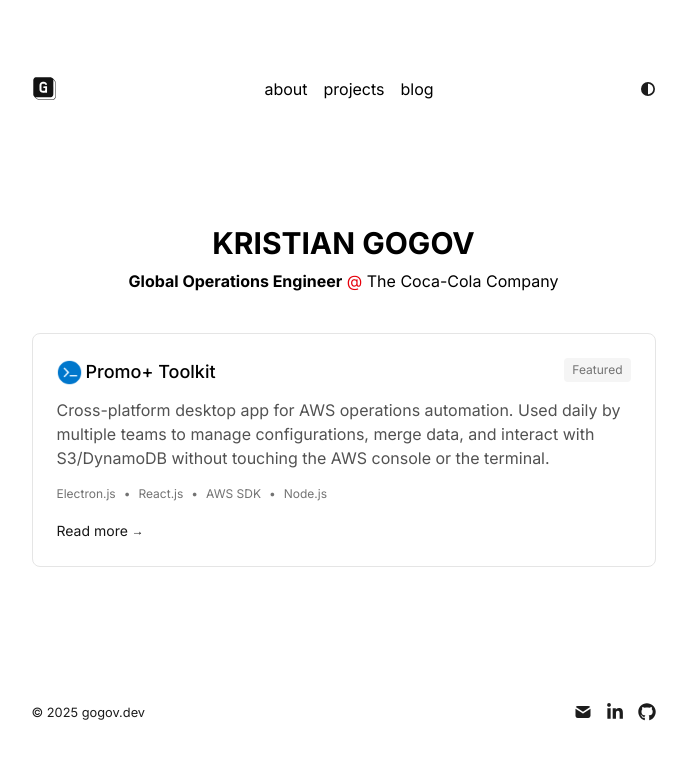
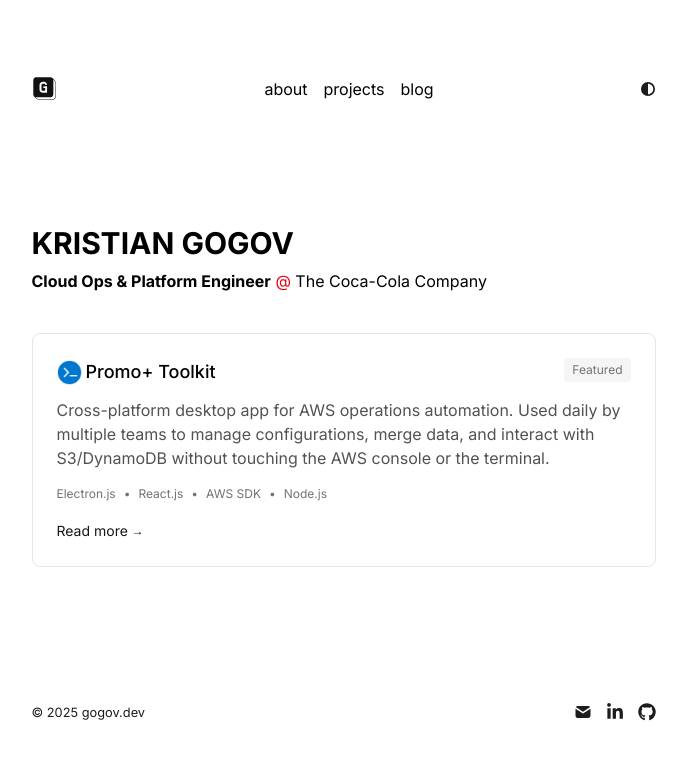
Before and after one commit to kristiangogov/gogov-dev, a Next.js app: page / in a window 1280 px wide. Shown: the top 760 px of the page, without its empty margins (289-976 px from the left). Built offline with nearby package versions, Linux system fonts and the light colour scheme.

Commit message:
move header to start

```diff
--- a/app/page.tsx
+++ b/app/page.tsx
@@ -6,10 +6,10 @@
     <section className="">
       <div className="flex flex-col my-10">
         {/* Header Section */}
-        <div className="mb-10 flex flex-col items-center">
+        <div className="mb-10 flex flex-col items-start">
           <h1 className="text-3xl font-bold mb-2">KRISTIAN GOGOV</h1>
           <h2 className="text-md">
-            <span className="font-bold">Global Operations Engineer</span>
+            <span className="font-bold">Cloud Ops & Platform Engineer</span>
             <br className="sm:hidden" />
             <span className="text-red-600 dark:text-red-500"> @ </span>
             The Coca-Cola Company
```
